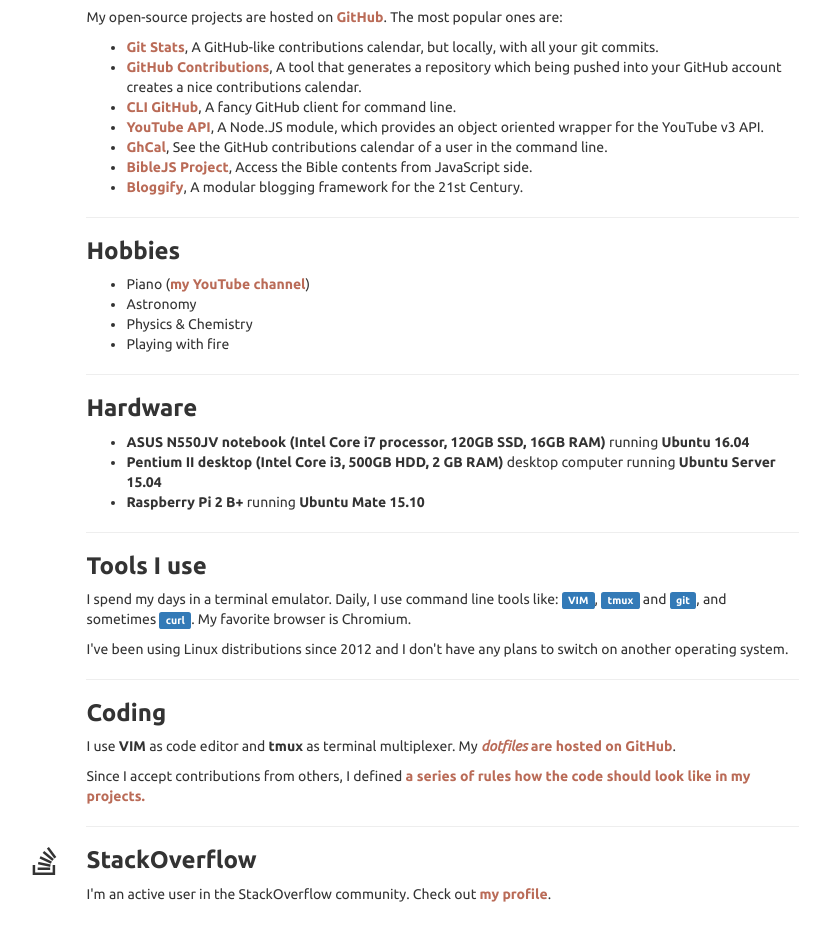
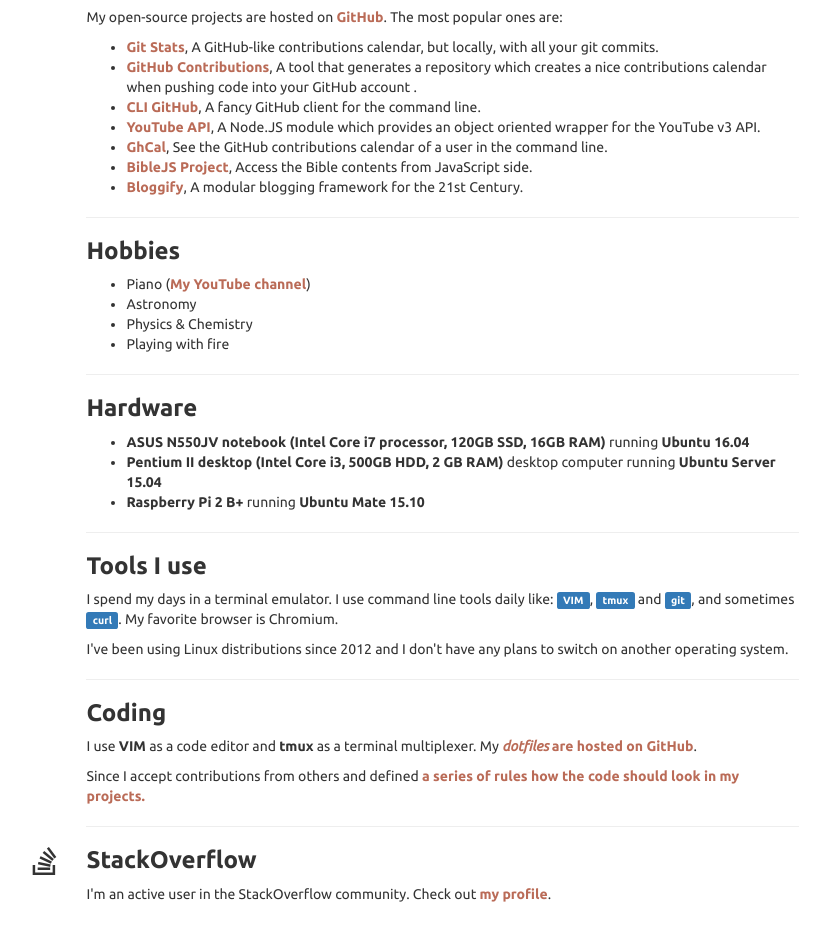
Before and after one commit to IonicaBizau/resume, a website: page index.html in a window 1280 px wide. Shown: the part 1382-2322 px from the top of the page, without its empty margins (290-1115 px from the left). Drawn offline with nearby package versions, Linux system fonts and the light colour scheme; some icons are missing.

Commit message:
Update resume index.html
Updates for grammar and readability

```diff
--- a/index.html
+++ b/index.html
@@ -42,7 +42,7 @@
                     </div>
                     <div class="col-md-8">
                         <h3 class="no-margin">Technologies</h3>
-                        <p>I like and work with web technologies. Since most of my projects are open-source and hosted on GitHub, see the chart below:</p>
+                        <p>I like and work with web technologies. Since most of my projects are open-source and hosted on GitHub, you can see the technology that I use most in the chart below:</p>
                         <iframe width='600' height='650' src='https://ionicabizau.github.io/github-profile-languages/api.html?IonicaBizau' frameborder='0' style="margin-top:-60px"></iframe>
                         <hr>
                     </div>
@@ -55,7 +55,7 @@
                         <h3 class="no-margin">Work</h3>
                         <p><span class="job-title"><strong>Mentoring</strong></span>
                         <em>August, 2015—current</em>
-                        <p>Teach people to code. Fast prototyping, bug fixing, troubleshooting.</p>
+                        <p>Teach people to code. Fast prototyping, bug fixing, and troubleshooting.</p>
                         <ul>
                             <li><a href="https://hackhands.com/ionicabizau/">HackHands</a></li>
                             <li><a href="https://www.codementor.io/johnnyb">CodeMentor</a></li>
@@ -84,13 +84,13 @@
                                 <span>A GitHub-like contributions calendar, but locally, with all your git commits.</span>
                             </li>
                             <li><a href="https://github.com/IonicaBizau/github-contributions">GitHub Contributions</a>,
-                                <span>A tool that generates a repository which being pushed into your GitHub account creates a nice contributions calendar.</span>
+                                <span>A tool that generates a repository which creates a nice contributions calendar when pushing code into your GitHub account .</span>
                             </li>
                             <li><a href="https://github.com/IonicaBizau/cli-github">CLI GitHub</a>,
-                                <span> A fancy GitHub client for command line.</span>
+                                <span> A fancy GitHub client for the command line.</span>
                             </li>
                             <li><a href="https://github.com/IonicaBizau/youtube-api">YouTube API</a>,
-                                <span>A Node.JS module, which provides an object oriented wrapper for the YouTube v3 API.</span>
+                                <span>A Node.JS module which provides an object oriented wrapper for the YouTube v3 API.</span>
                             </li>
                             <li><a href="https://github.com/IonicaBizau/ghcal">GhCal</a>,
                                 <span>See the GitHub contributions calendar of a user in the command line.</span>
@@ -112,7 +112,7 @@
                     <div class="col-md-8">
                         <h3 class="no-margin">Hobbies</h3>
                         <ul>
-                            <li>Piano (<a href="https://www.youtube.com/user/IonicaBizau">my YouTube channel</a>)</li>
+                            <li>Piano (<a href="https://www.youtube.com/user/IonicaBizau">My YouTube channel</a>)</li>
                             <li>Astronomy</li>
                             <li>Physics & Chemistry</li>
                             <li>Playing with fire</li>
@@ -140,7 +140,7 @@
                     </div>
                     <div class="col-md-8">
                         <h3 class="no-margin">Tools I use</h3>
-                        <p>I spend my days in a terminal emulator. Daily, I use command line tools like: <span class="label label-primary">VIM</span>, <span class="label label-primary">tmux</span> and
+                        <p>I spend my days in a terminal emulator. I use command line tools daily like: <span class="label label-primary">VIM</span>, <span class="label label-primary">tmux</span> and
                         <span class="label label-primary">git</span>, and sometimes <span class="label label-primary">curl</span>. My favorite browser is Chromium.
                         <p>I've been using Linux distributions since 2012 and I don't have any plans to switch on another operating system.</p>
                         <hr>
@@ -152,8 +152,8 @@
                     </div>
                     <div class="col-md-8">
                         <h3 class="no-margin">Coding</h3>
-                        <p>I use <strong>VIM</strong> as code editor and <strong>tmux</strong> as terminal multiplexer. My <a href="https://github.com/IonicaBizau/dotfiles" target="blank"><em>dotfiles</em> are hosted on GitHub</a>.</p>
-                        <p>Since I accept contributions from others, I defined <a href="https://github.com/IonicaBizau/code-style" target="blank">a series of rules how the code should look like in my projects.</a></p>
+                        <p>I use <strong>VIM</strong> as a code editor and <strong>tmux</strong> as a terminal multiplexer. My <a href="https://github.com/IonicaBizau/dotfiles" target="blank"><em>dotfiles</em> are hosted on GitHub</a>.</p>
+                        <p>Since I accept contributions from others and defined <a href="https://github.com/IonicaBizau/code-style" target="blank">a series of rules how the code should look in my projects.</a></p>
                         <hr>
                     </div>
                 </div>
```
